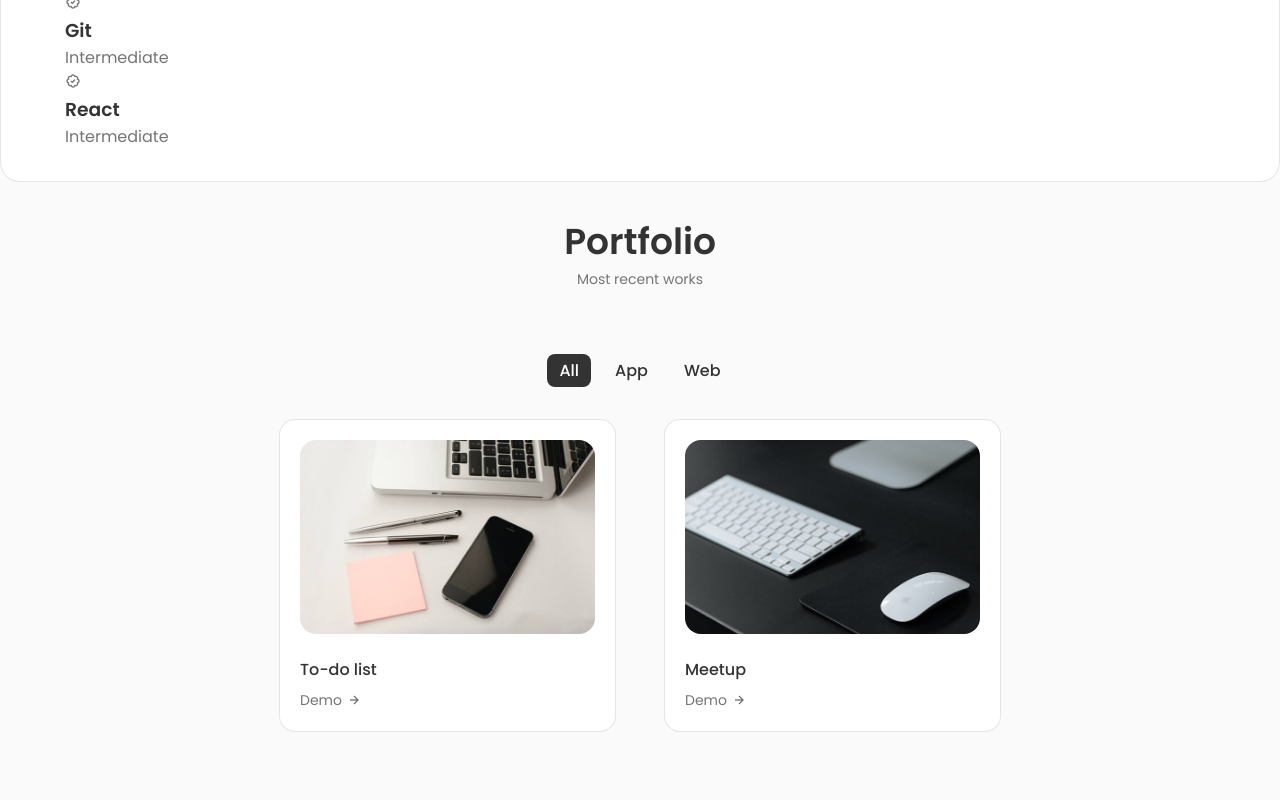
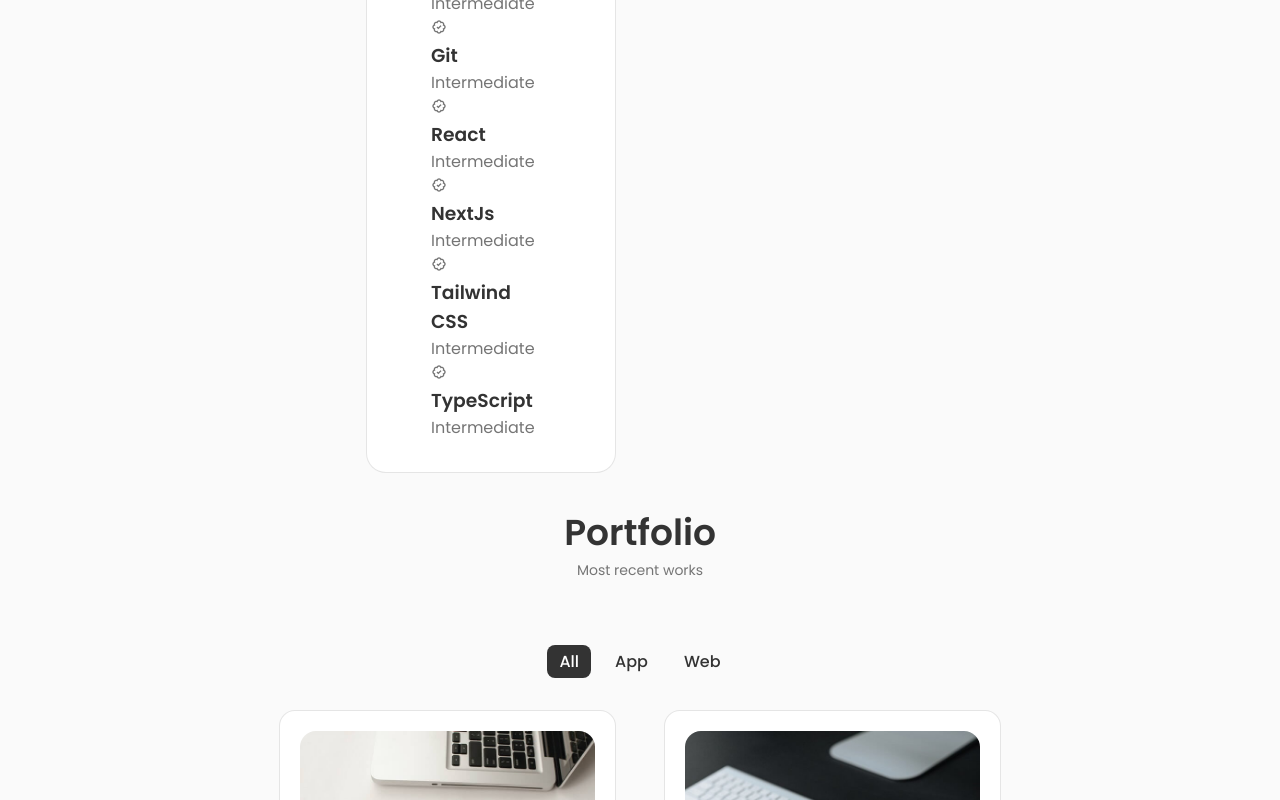
Before and after one commit to thangxpm/portfolio, a React (Create React App) app: page / in a window 1280 px wide. Shown: the part 2000-2800 px from the top of the page. Built offline with nearby package versions, Linux system fonts and the light colour scheme.

Commit message:
my changes

```diff
--- a/package.json
+++ b/package.json
@@ -20,7 +20,6 @@
     "predeploy": "npm run build",
     "deploy": "gh-pages -d build"
   },
-
   "eslintConfig": {
     "extends": [
       "react-app",
@@ -40,6 +39,7 @@
     ]
   },
   "devDependencies": {
-    "gh-pages": "^4.0.0"
+    "gh-pages": "^4.0.0",
+    "tailwindcss": "^3.2.4"
   }
 }
--- a/src/components/contact/Contact.jsx
+++ b/src/components/contact/Contact.jsx
@@ -17,6 +17,14 @@ const Contact = () => {
                         <i className="bx bx-right-arrow-alt contact__button-icon"></i>
                     </a>
                 </div>
+                <div className="contact__card">
+                    <i className="bx bx contact__card-icon"></i>
+                    <h3 className="contact__card-title">Phone</h3>
+                    <span className="contact__card-data">0794919899</span>
+                    <a href="#" className="contact__button">
+                        <i className="bx bx-right-arrow-alt contact__button-icon"></i>
+                    </a>
+                </div>
             </div>
         </div>
     </div>
--- a/src/components/home/home.css
+++ b/src/components/home/home.css
@@ -34,7 +34,7 @@
 
 .home__subtitle {
     position: relative;
-    padding-left: 1rem;
+    padding-left: 5rem;
     font-size: var(--h3-font-size);
     font-weight: var(--font-normal);
     margin-bottom: var(--mb-1);
@@ -139,7 +139,7 @@
     }
 
     .home__description {
-        min-width: initial;
+        max-width: initial;
         margin-bottom: var(--mb-2-5);
     }
     .home__img {
@@ -161,12 +161,16 @@
     }
 
     .home__data {
-        grid-template-columns: 1/3;
+        grid-column: 1/3;
     }
+
 
     .home__img {
         order: initial;
         justify-self: initial;
+    }
+
+    .home__img {
         width: 200px;
         height: 200px;
         box-shadow: inset  0 0 0 6px rgb(255 255 255 / 30%);
--- a/src/components/skills/Frontend.jsx
+++ b/src/components/skills/Frontend.jsx
@@ -27,24 +27,48 @@ function Frontend() {
                     <h3 className="skills_name">JavaScript</h3>
                         <span className="skills__level">Intermediate</span>
                 </div>
+
                 <div className="skills__data">
                     <i className="bx bx-badge-check"></i>
 
                     <h3 className="skills_name">Bootstrap</h3>
                         <span className="skills__level">Intermediate</span>
                 </div>
+
                 <div className="skills__data">
                     <i className="bx bx-badge-check"></i>
 
                     <h3 className="skills_name">Git</h3>
                         <span className="skills__level">Intermediate</span>
                 </div>
+
                 <div className="skills__data">
                     <i className="bx bx-badge-check"></i>
 
                     <h3 className="skills_name">React</h3>
                         <span className="skills__level">Intermediate</span>
                 </div>
+
+                <div className="skills__data">
+                    <i className="bx bx-badge-check"></i>
+
+                    <h3 className="skills_name">NextJs</h3>
+                        <span className="skills__level">Intermediate</span>
+                </div>
+
+                <div className="skills__data">
+                    <i className="bx bx-badge-check"></i>
+
+                    <h3 className="skills_name">Tailwind CSS</h3>
+                        <span className="skills__level">Intermediate</span>
+                </div>
+                <div className="skills__data">
+                    <i className="bx bx-badge-check"></i>
+
+                    <h3 className="skills_name">TypeScript</h3>
+                        <span className="skills__level">Intermediate</span>
+                </div>
+
             </div>
         </div>
     </div>
--- a/src/components/skills/Skills.jsx
+++ b/src/components/skills/Skills.jsx
@@ -7,8 +7,9 @@ const Skills = () => {
     <section className='skills section' id='skills'>
         <h2 className="section__title">Skills</h2>
         <span className='section__subtitle'>My technical level</span>
-        <div className="skills__container container grid"></div>
+        <div className="skills__container container grid">
         <Frontend/>
+        </div>
     </section>
   )
 }
--- a/src/components/skills/skills.css
+++ b/src/components/skills/skills.css
@@ -29,6 +29,7 @@
     display: grid;
     align-items: flex-start;
     row-gap: 1rem;
+    align-self: center;
 }
 
 .skill__data {
--- /dev/null
+++ b/tailwind.config.js
@@ -0,0 +1,8 @@
+/** @type {import('tailwindcss').Config} */
+module.exports = {
+  content: [],
+  theme: {
+    extend: {},
+  },
+  plugins: [],
+}
```
Also changed, not shown: 1 other file (tests, documents, lock files or other folders).
